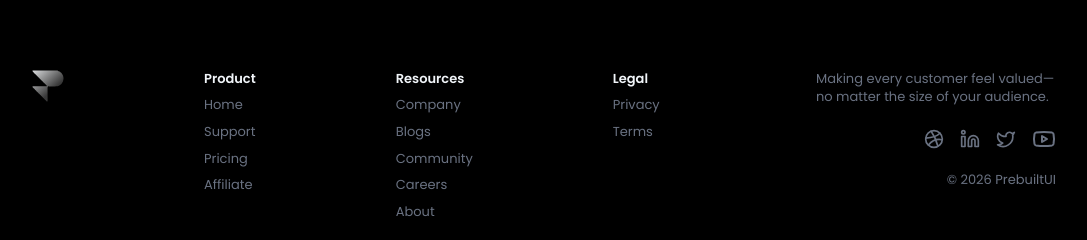
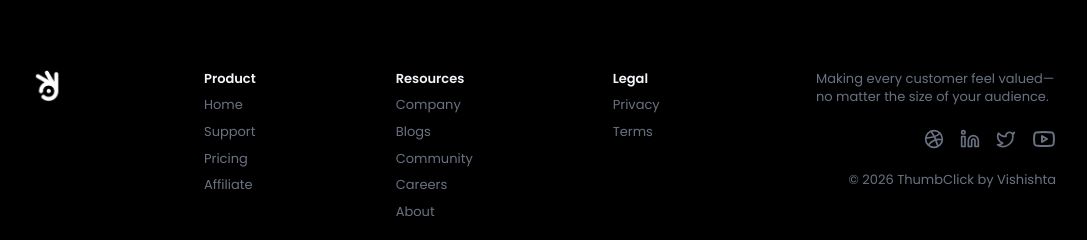
Before and after one commit to VishishtaDilsara/ThumbClick, a React (Vite) app in the folder frontend/: page / in a window 1280 px wide. Shown: the part 5117-5357 px from the top of the page, without its empty margins (96-1183 px from the left). Built offline with nearby package versions, Linux system fonts and the light colour scheme.

Commit message:
Footer updated

```diff
--- a/frontend/src/components/Footer.tsx
+++ b/frontend/src/components/Footer.tsx
@@ -1,5 +1,10 @@
 import { footerData } from "../data/footer";
-import { DribbbleIcon, LinkedinIcon, TwitterIcon, YoutubeIcon } from "lucide-react";
+import {
+  DribbbleIcon,
+  LinkedinIcon,
+  TwitterIcon,
+  YoutubeIcon,
+} from "lucide-react";
 import { motion } from "motion/react";
 import type { IFooterLink } from "../types";
 import { Link } from "react-router-dom";
@@ -7,22 +12,32 @@ import { Link } from "react-router-dom";
 export default function Footer() {
   return (
     <footer className="flex flex-wrap justify-center md:justify-between overflow-hidden gap-10 md:gap-20 mt-40 py-6 px-6 md:px-16 lg:px-24 xl:px-32 text-[13px] text-gray-500">
-            <motion.div className="flex flex-wrap items-start gap-10 md:gap-35"
+      <motion.div
+        className="flex flex-wrap items-start gap-10 md:gap-35"
         initial={{ x: -150, opacity: 0 }}
         whileInView={{ x: 0, opacity: 1 }}
         viewport={{ once: true }}
         transition={{ type: "spring", stiffness: 280, damping: 70, mass: 1 }}
       >
-                <a href="https://prebuiltui.com?utm_source=pixels">
-                    <img className="size-8 aspect-square" src="/assets/footer-logo.svg" alt="footer logo" width={32} height={32} />
-                </a>
+        <Link to="/">
+          <img
+            className="size-8 aspect-square"
+            src="/logo-white.png"
+            alt="footer logo"
+            width={32}
+            height={32}
+          />
+        </Link>
         {footerData.map((section, index) => (
           <div key={index}>
             <p className="text-slate-100 font-semibold">{section.title}</p>
             <ul className="mt-2 space-y-2">
               {section.links.map((link: IFooterLink, index: number) => (
                 <li key={index}>
-                                    <Link to={link.href} className="hover:text-pink-600 transition">
+                  <Link
+                    to={link.href}
+                    className="hover:text-pink-600 transition"
+                  >
                     {link.name}
                   </Link>
                 </li>
@@ -31,28 +46,48 @@ export default function Footer() {
           </div>
         ))}
       </motion.div>
-            <motion.div className="flex flex-col max-md:items-center max-md:text-center gap-2 items-end"
+      <motion.div
+        className="flex flex-col max-md:items-center max-md:text-center gap-2 items-end"
         initial={{ x: 150, opacity: 0 }}
         whileInView={{ x: 0, opacity: 1 }}
         viewport={{ once: true }}
         transition={{ type: "spring", stiffness: 280, damping: 70, mass: 1 }}
       >
-                <p className="max-w-60">Making every customer feel valued—no matter the size of your audience.</p>
+        <p className="max-w-60">
+          Making every customer feel valued—no matter the size of your audience.
+        </p>
         <div className="flex items-center gap-4 mt-3">
-                    <a href="https://dribbble.com/prebuiltui" target="_blank" rel="noreferrer">
+          <a
+            href="https://dribbble.com/prebuiltui"
+            target="_blank"
+            rel="noreferrer"
+          >
             <DribbbleIcon className="size-5 hover:text-pink-500" />
           </a>
-                    <a href="https://www.linkedin.com/company/prebuiltui" target="_blank" rel="noreferrer">
+          <a
+            href="https://www.linkedin.com/company/prebuiltui"
+            target="_blank"
+            rel="noreferrer"
+          >
             <LinkedinIcon className="size-5 hover:text-pink-500" />
           </a>
           <a href="https://x.com/prebuiltui" target="_blank" rel="noreferrer">
             <TwitterIcon className="size-5 hover:text-pink-500" />
           </a>
-                    <a href="https://www.youtube.com/@prebuiltui" target="_blank" rel="noreferrer">
+          <a
+            href="https://www.youtube.com/@prebuiltui"
+            target="_blank"
+            rel="noreferrer"
+          >
             <YoutubeIcon className="size-6 hover:text-pink-500" />
           </a>
         </div>
-                <p className="mt-3 text-center">&copy; {new Date().getFullYear()} <a href="https://prebuiltui.com?utm_source=pixels">PrebuiltUI</a></p>
+        <p className="mt-3 text-center">
+          &copy; {new Date().getFullYear()}{" "}
+          <a href="https://prebuiltui.com?utm_source=pixels">
+            ThumbClick by Vishishta
+          </a>
+        </p>
       </motion.div>
     </footer>
   );
```
Also changed, not shown: frontend/public/logo-white.png (added), 1 other file (tests, documents, lock files or other folders). Lines whose indentation alone changed are shown as unchanged.
